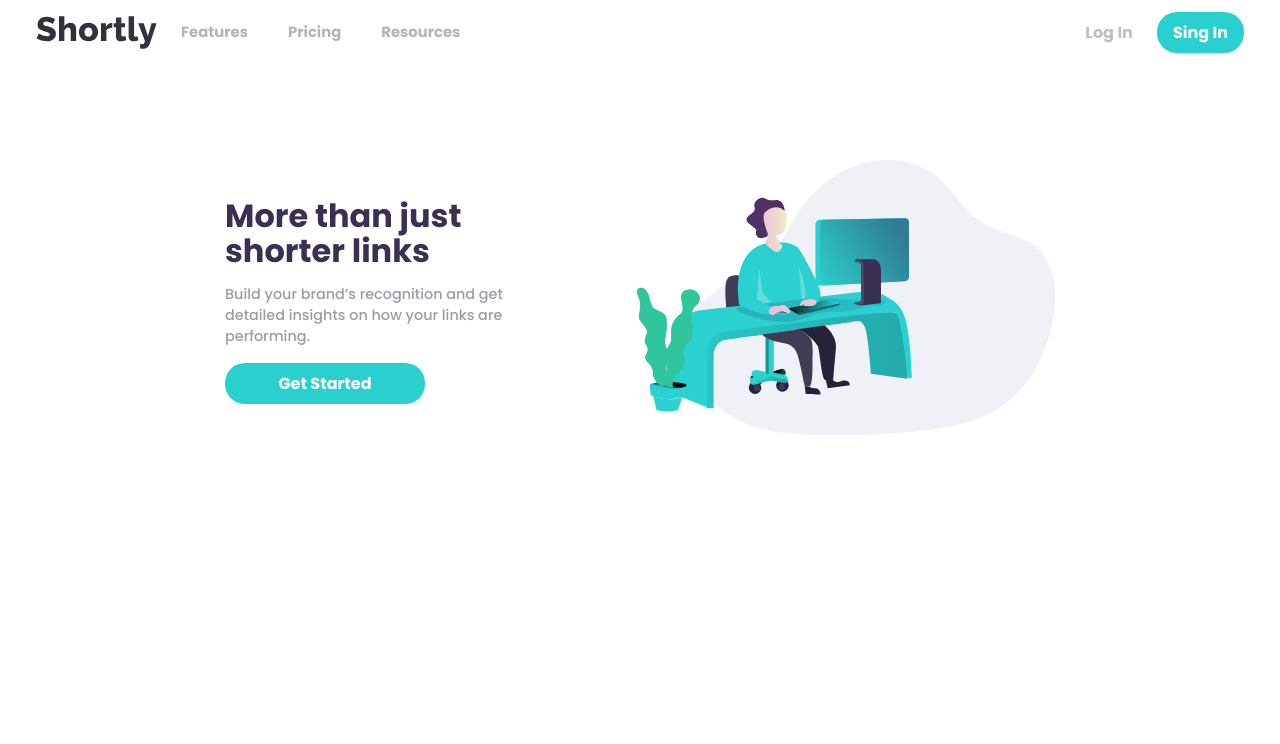
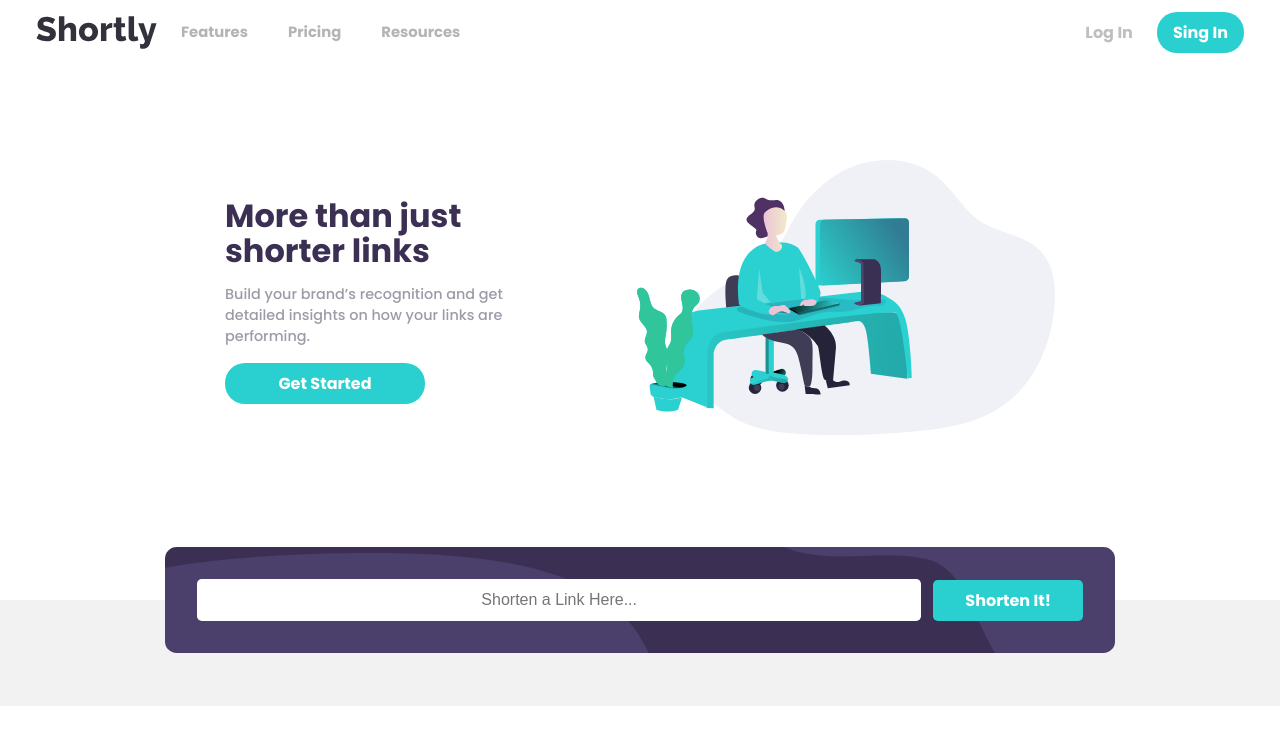
Before and after one commit to Aviscad/url-shortener, a React (Vite) app: page / in a window 1280 px wide. Shown: the top 744 px of the page. Built offline with nearby package versions, Linux system fonts and the light colour scheme.

Commit message:
Starting to work in Main and New Component (Shortener)

```diff
--- a/src/App.tsx
+++ b/src/App.tsx
@@ -1,9 +1,11 @@
 import { Header } from './components/Header/Header'
+import Main from './components/Main/Main'
 
 function App() {
 	return (
 		<div className='App'>
 			<Header />
+			<Main />
 		</div>
 	)
 }
--- /dev/null
+++ b/src/components/Main/Main.module.scss
@@ -0,0 +1,9 @@
+@use "/src/utils/variables";
+
+.container {
+    background-color: variables.$neutral-3;
+    display: grid;
+    place-items: center;
+    gap: 1rem;
+    text-align: center;
+}
--- /dev/null
+++ b/src/components/Main/Main.tsx
@@ -0,0 +1,29 @@
+import { useState } from 'react'
+
+import Shorten from '../Shortener/Shortener'
+import styles from './Main.module.scss'
+
+const Main = () => {
+	const [data, setData] = useState({})
+	const [error, setError] = useState(false)
+
+	console.log(data, error)
+	const handleFormSubmit = (info: string) => {
+		setData(info)
+	}
+
+	const handleError = (err: boolean) => {
+		setError(err)
+	}
+
+	return (
+		<main className={styles.container}>
+			<Shorten
+				handleSubmit={handleFormSubmit}
+				hasError={handleError}
+			/>
+		</main>
+	)
+}
+
+export default Main
--- /dev/null
+++ b/src/components/Shortener/Shortener.module.scss
@@ -0,0 +1,52 @@
+@use "/src/utils/variables";
+
+.move-in-between {
+    position: relative;
+    width: 90%;
+    max-width: 350px;
+    display: flex;
+    top: -50%;
+    flex-direction: column;
+    gap: .75rem;
+    border-radius: variables.$menu-border-radius;
+    background: variables.$primary-2 top right / 75% no-repeat url("/src/assets/images/bg-shorten-mobile.svg");
+    padding: 1rem;
+}
+
+.error {
+    color: variables.$secondary;
+    font-size: .7rem;
+    text-align: center;
+    padding: .1rem .5rem;
+}
+
+@media (min-width: 500px) {
+    .move-in-between {
+        max-width: 450px;
+    }
+}
+
+
+@media (min-width: 701px) {
+    .move-in-between {
+        flex-direction: row;
+        align-items: center;
+        max-width: 650px;
+        padding: 2rem;
+        width: 90%;
+        background-image: url("/src/assets/images/bg-shorten-desktop.svg");
+        background-position: center;
+        background-size: cover;
+    }
+
+    .error {
+        position: absolute;
+        top: 5rem;
+    }
+}
+
+@media (min-width: 999px) {
+    .move-in-between {
+        max-width: 950px;
+    }
+}
--- /dev/null
+++ b/src/components/Shortener/Shortener.tsx
@@ -0,0 +1,70 @@
+import { FormEvent, useEffect, useRef, useState } from 'react'
+
+import styles from './Shortener.module.scss'
+
+interface ShortenerProps {
+	handleSubmit: (info: string) => void
+	hasError: (err: boolean) => void
+}
+
+const Shorten = ({ handleSubmit, hasError }: ShortenerProps) => {
+	const inputURL = useRef<null | HTMLInputElement>(null)
+	const [url, setURL] = useState('')
+	const [error, setError] = useState(false)
+	const [errorText, setErrorText] = useState('')
+
+	const handleSub = (e: FormEvent) => {
+		e.preventDefault()
+		if (inputURL.current !== null) setURL(inputURL.current.value)
+	}
+
+	useEffect(() => {
+		if (url === '') return
+		const shortenURL = async () => {
+			if (inputURL.current) {
+				inputURL.current.classList.remove('input-error')
+				inputURL.current.classList.remove('shake')
+
+				const shortenURL = await fetch('https://api.shrtco.de/v2/shorten?url=' + url)
+				const json = await shortenURL.json()
+				if (json.ok) {
+					const response = await json.result
+					handleSubmit(response)
+					setError(false)
+					hasError(false)
+					setErrorText('')
+				} else {
+					setError(true)
+					hasError(true)
+					setErrorText(json.error)
+
+					inputURL.current.focus()
+					inputURL.current.classList.add('input-error')
+					inputURL.current.classList.add('shake')
+				}
+			}
+		}
+		shortenURL()
+	}, [url])
+
+	return (
+		<form
+			className={styles['move-in-between']}
+			onSubmit={(e) => {
+				handleSub(e)
+			}}
+		>
+			<input
+				ref={inputURL}
+				type='text'
+				className='input-text'
+				placeholder='Shorten a Link Here...'
+				required
+			/>
+			{error && <small className={styles.error}>{errorText}</small>}
+			<button className='btn-secondary'>Shorten It!</button>
+		</form>
+	)
+}
+
+export default Shorten
```
